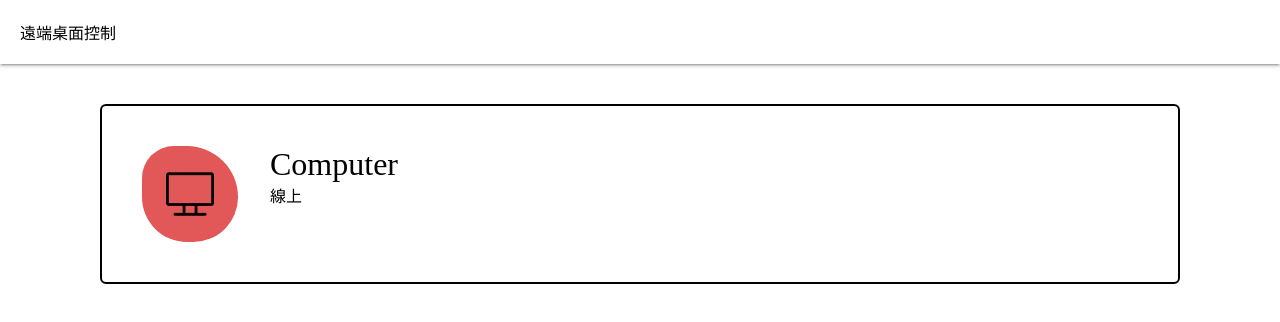
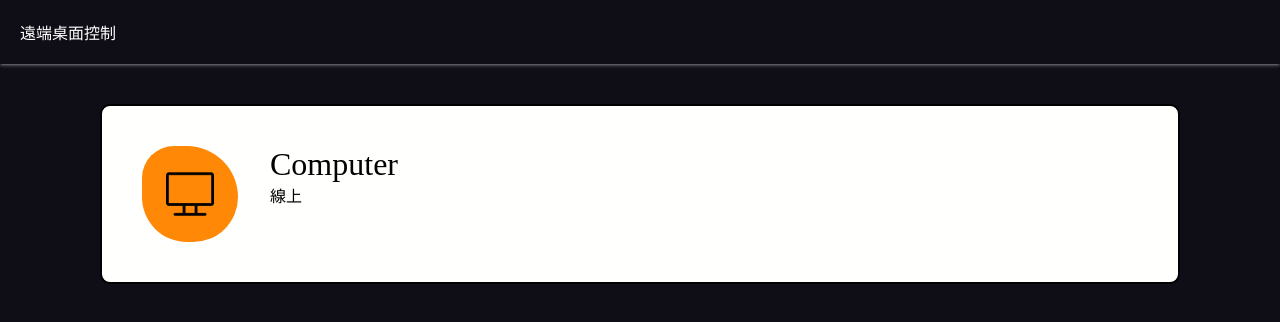
Before and after one commit to PMinn/Network-Programming-Final-Project, a plain HTML site: page code/web/access.html in a window 1280 px wide. Drawn offline with Linux system fonts and the light colour scheme.

Commit message:
update GUI

```diff
--- a/code/web/access.html
+++ b/code/web/access.html
@@ -23,14 +23,16 @@
             width: 80vw;
             max-width: 996px;
             border: 2px #000 solid;
-            border-radius: 6px;
+            border-radius: 10px;
             display: flex;
             margin-top: 40px;
             padding: 40px;
+            background-color: #fffffe;
+            color: #000;
         }
 
         .icon {
-            background-color: rgb(226, 87, 87);
+            background-color: #ff8906;
             border-radius: 50% 80% 70% 70%;
             height: 96px;
             width: 96px;
--- a/code/web/css/init.css
+++ b/code/web/css/init.css
@@ -1,3 +1,5 @@
 body {
+    background-color: #0f0e17;
+    color: #fffffe;
     margin: 0;
 }
--- a/code/web/css/nav.css
+++ b/code/web/css/nav.css
@@ -4,5 +4,5 @@ nav {
     justify-content: space-between;
     padding: 0 20px;
     height: 64px;
-    box-shadow: 0px 2px 2px 0px rgb(0 0 0 / 14%), 0px 3px 1px -2px rgb(0 0 0 / 12%), 0px 1px 5px 0px rgb(0 0 0 / 20%);
+    box-shadow: 0px 2px 2px 0px rgba(255, 255, 255, 0.14), 0px 3px 1px -2px rgba(255, 255, 255, 0.12), 0px 1px 5px 0px rgba(255, 255, 255, 0.2);
 }
```
Also changed, not shown: code/web/index.html (+1 -1 lines), 1 other file.
